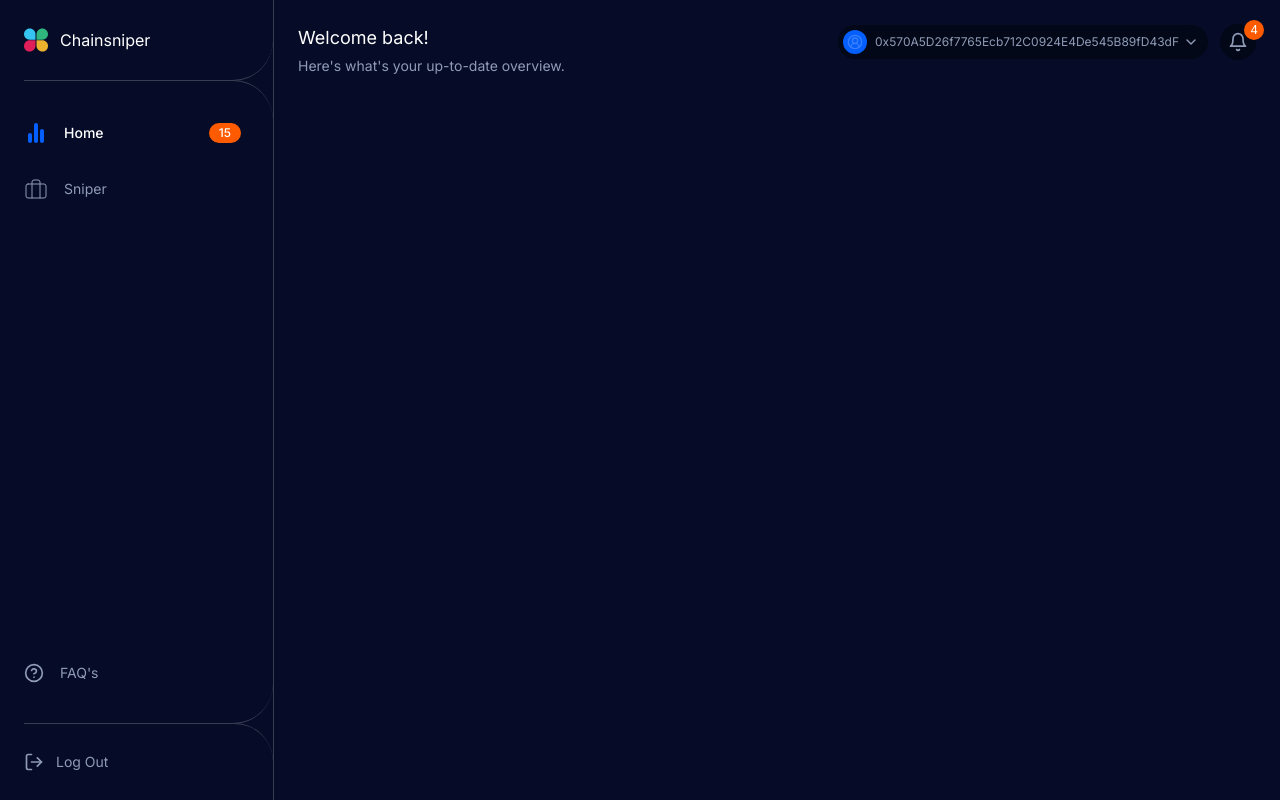
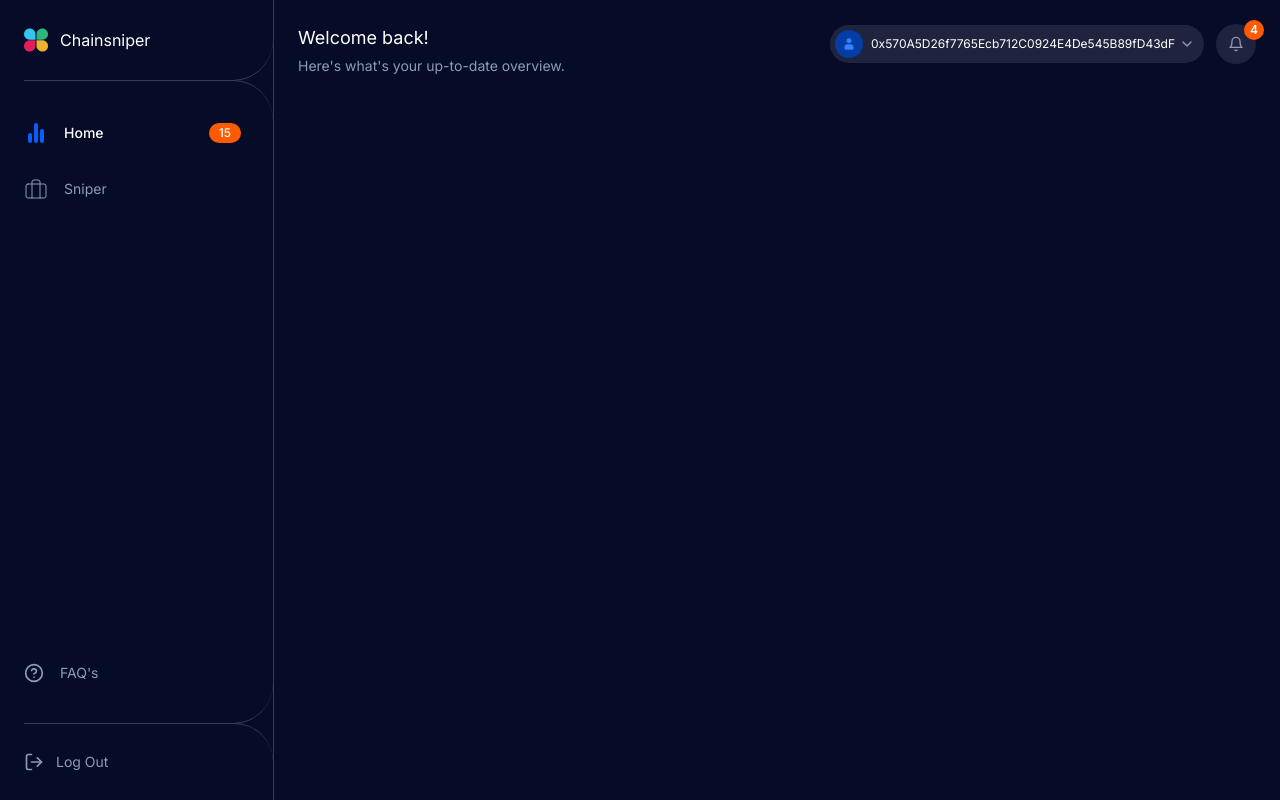
Before and after one commit to acatzk/chainsniper-test, a Next.js app: page / in a window 1280 px wide. Built offline with nearby package versions, Linux system fonts and the light colour scheme.

Commit message:
refactor: update home header

```diff
--- a/app/(main)/(routes)/page.tsx
+++ b/app/(main)/(routes)/page.tsx
@@ -1,32 +1,60 @@
 import React from 'react'
-import { Bell, ChevronDown, CircleUserRound } from 'lucide-react'
+import { Bell, ChevronDown } from 'lucide-react'
 
-import { Card } from '~/components/card'
+import { Badge } from '~/components/ui/badge'
+import { Button } from '~/components/ui/button'
+import { User } from '~/components/custom-icons/user'
+import { Popover, PopoverContent, PopoverTrigger } from '~/components/ui/popover'
 
 export default function Home(): JSX.Element {
   return (
-    <div className="mx-auto max-w-5xl p-6">
+    <>
       <header className="flex flex-wrap items-start justify-between">
         <nav className="space-y-1">
           <h1 className="text-lg text-white">Welcome back!</h1>
           <p className="text-sm">Here&apos;s what&apos;s your up-to-date overview.</p>
         </nav>
         <div className="flex items-center space-x-3">
-          <Card className="hover:bg-card hover:border-border relative flex cursor-pointer items-center gap-x-2 rounded-full border border-transparent p-1 transition duration-200 ease-in-out">
-            <div className="inline-block rounded-full bg-[#055FFC] p-1">
-              <CircleUserRound className="text-primary-foreground h-4 w-4" />
-            </div>
-            <p className="pr-6 text-xs">0x570A5D26f7765Ecb712C0924E4De545B89fD43dF</p>
-            <ChevronDown className="absolute right-2 h-4 w-4" />
-          </Card>
-          <Card className="relative inline-flex cursor-pointer items-center rounded-full p-2">
-            <Bell className="h-5 w-5" />
-            <span className="bg-badge absolute -right-2 -top-1 inline-block rounded-full p-0.5 px-1.5 text-xs text-white">
-              4
-            </span>
-          </Card>
+          <Popover>
+            <PopoverTrigger className="relative flex cursor-pointer items-center gap-x-2 rounded-full border border-transparent bg-[#1F233D] p-1 transition duration-200 ease-in-out">
+              <div className="inline-block rounded-full bg-[#053DA7] p-2">
+                <User className="text-primary-foreground h-3 w-3" />
+              </div>
+              <p className="pr-6 text-xs text-white">0x570A5D26f7765Ecb712C0924E4De545B89fD43dF</p>
+              <ChevronDown className="absolute right-2 h-4 w-4" />
+            </PopoverTrigger>
+            <PopoverContent
+              className="border-border w-full max-w-md bg-[#1F233D] text-sm text-white"
+              align="end"
+            >
+              Lorem ipsum dolor, sit amet consectetur adipisicing elit. Minima cupiditate sapiente
+              enim distinctio nostrum atque eaque cumque? Recusandae voluptates ex esse id enim,
+              error molestias explicabo beatae et autem fugit?
+            </PopoverContent>
+          </Popover>
+          <Popover>
+            <PopoverTrigger asChild>
+              <Button
+                type="button"
+                variant="ghost"
+                size="icon"
+                className="relative rounded-full bg-[#1F233D] hover:bg-none"
+              >
+                <Bell className="h-4 w-4" />
+                <Badge variant="warning" className="absolute -right-2 -top-1 px-1.5 text-xs">
+                  4
+                </Badge>
+              </Button>
+            </PopoverTrigger>
+            <PopoverContent
+              className="border-border w-full max-w-md bg-[#1F233D] text-sm text-white"
+              align="end"
+            >
+              Notification List
+            </PopoverContent>
+          </Popover>
         </div>
       </header>
-    </div>
+    </>
   )
 }
--- a/app/(main)/layout.tsx
+++ b/app/(main)/layout.tsx
@@ -10,7 +10,9 @@ export default function MainLayout({ children }: MainLayoutProps): JSX.Element {
   return (
     <div className="bg-background text-secondary flex h-full overflow-y-auto">
       <Sidebar />
-      <main className="custom-scrollbar flex-1 overflow-y-auto">{children}</main>
+      <main className="custom-scrollbar mx-auto max-w-6xl flex-1 overflow-y-auto p-6">
+        {children}
+      </main>
     </div>
   )
 }
--- a/components/card.tsx
+++ /dev/null
@@ -1,16 +0,0 @@
-import React, { ComponentProps, ReactNode } from 'react'
-
-import { cn } from '~/lib/utils'
-
-export type CardProps = {
-  children: ReactNode
-  className?: string
-} & ComponentProps<'div'>
-
-export const Card = (props: CardProps): JSX.Element => {
-  return (
-    <div {...props} className={cn('bg-card-foreground rounded-md', props.className)}>
-      {props.children}
-    </div>
-  )
-}
--- /dev/null
+++ b/components/custom-icons/user.tsx
@@ -0,0 +1,19 @@
+import React, { ComponentProps } from 'react'
+
+export const User = (props: ComponentProps<'svg'>): JSX.Element => {
+  return (
+    <svg
+      {...props}
+      width="10"
+      height="12"
+      viewBox="0 0 10 12"
+      fill="none"
+      xmlns="http://www.w3.org/2000/svg"
+    >
+      <path
+        d="M2.56108 2.6389C2.56108 1.29079 3.65741 0.194458 5.00553 0.194458C6.35364 0.194458 7.44997 1.29079 7.44997 2.6389C7.44997 3.98701 6.35364 5.08335 5.00553 5.08335C3.65741 5.08335 2.56108 3.98701 2.56108 2.6389ZM6.22223 6.30557H3.77778C1.29667 6.30557 0.416672 8.12243 0.416672 9.67832C0.416672 11.0698 1.15676 11.8056 2.55743 11.8056H7.44258C8.84325 11.8056 9.58334 11.0698 9.58334 9.67832C9.58334 8.12243 8.70334 6.30557 6.22223 6.30557Z"
+        fill="#377FFD"
+      />
+    </svg>
+  )
+}
--- /dev/null
+++ b/components/ui/badge.tsx
@@ -0,0 +1,34 @@
+import * as React from 'react'
+import { cva, type VariantProps } from 'class-variance-authority'
+
+import { cn } from '~/lib/utils'
+
+const badgeVariants = cva(
+  'inline-flex items-center rounded-full border px-2.5 py-0.5 text-xs font-semibold transition-colors focus:outline-none focus:ring-2 focus:ring-ring focus:ring-offset-2',
+  {
+    variants: {
+      variant: {
+        default: 'border-transparent bg-primary text-primary-foreground hover:bg-primary/80',
+        secondary:
+          'border-transparent bg-secondary text-secondary-foreground hover:bg-secondary/80',
+        destructive:
+          'border-transparent bg-destructive text-destructive-foreground hover:bg-destructive/80',
+        outline: 'text-foreground',
+        warning: 'bg-badge text-white border-none'
+      }
+    },
+    defaultVariants: {
+      variant: 'default'
+    }
+  }
+)
+
+export interface BadgeProps
+  extends React.HTMLAttributes<HTMLDivElement>,
+    VariantProps<typeof badgeVariants> {}
+
+function Badge({ className, variant, ...props }: BadgeProps) {
+  return <div className={cn(badgeVariants({ variant }), className)} {...props} />
+}
+
+export { Badge, badgeVariants }
--- /dev/null
+++ b/components/ui/button.tsx
@@ -0,0 +1,49 @@
+import * as React from 'react'
+import { Slot } from '@radix-ui/react-slot'
+import { cva, type VariantProps } from 'class-variance-authority'
+
+import { cn } from '~/lib/utils'
+
+const buttonVariants = cva(
+  'inline-flex items-center justify-center whitespace-nowrap rounded-md text-sm font-medium ring-offset-background transition-colors focus-visible:outline-none focus-visible:ring-2 focus-visible:ring-ring focus-visible:ring-offset-2 disabled:pointer-events-none disabled:opacity-50',
+  {
+    variants: {
+      variant: {
+        default: 'bg-primary text-primary-foreground hover:bg-primary/90',
+        destructive: 'bg-destructive text-destructive-foreground hover:bg-destructive/90',
+        outline: 'border border-input bg-background hover:bg-accent hover:text-accent-foreground',
+        secondary: 'bg-secondary text-secondary-foreground hover:bg-secondary/80',
+        ghost: '',
+        link: 'text-primary underline-offset-4 hover:underline'
+      },
+      size: {
+        default: 'h-10 px-4 py-2',
+        sm: 'h-9 rounded-md px-3',
+        lg: 'h-11 rounded-md px-8',
+        icon: 'h-10 w-10'
+      }
+    },
+    defaultVariants: {
+      variant: 'default',
+      size: 'default'
+    }
+  }
+)
+
+export interface ButtonProps
+  extends React.ButtonHTMLAttributes<HTMLButtonElement>,
+    VariantProps<typeof buttonVariants> {
+  asChild?: boolean
+}
+
+const Button = React.forwardRef<HTMLButtonElement, ButtonProps>(
+  ({ className, variant, size, asChild = false, ...props }, ref) => {
+    const Comp = asChild ? Slot : 'button'
+    return (
+      <Comp className={cn(buttonVariants({ variant, size, className }))} ref={ref} {...props} />
+    )
+  }
+)
+Button.displayName = 'Button'
+
+export { Button, buttonVariants }
--- /dev/null
+++ b/components/ui/popover.tsx
@@ -0,0 +1,31 @@
+'use client'
+
+import * as React from 'react'
+import * as PopoverPrimitive from '@radix-ui/react-popover'
+
+import { cn } from '~/lib/utils'
+
+const Popover = PopoverPrimitive.Root
+
+const PopoverTrigger = PopoverPrimitive.Trigger
+
+const PopoverContent = React.forwardRef<
+  React.ElementRef<typeof PopoverPrimitive.Content>,
+  React.ComponentPropsWithoutRef<typeof PopoverPrimitive.Content>
+>(({ className, align = 'center', sideOffset = 4, ...props }, ref) => (
+  <PopoverPrimitive.Portal>
+    <PopoverPrimitive.Content
+      ref={ref}
+      align={align}
+      sideOffset={sideOffset}
+      className={cn(
+        'bg-popover text-popover-foreground data-[state=open]:animate-in data-[state=closed]:animate-out data-[state=closed]:fade-out-0 data-[state=open]:fade-in-0 data-[state=closed]:zoom-out-95 data-[state=open]:zoom-in-95 data-[side=bottom]:slide-in-from-top-2 data-[side=left]:slide-in-from-right-2 data-[side=right]:slide-in-from-left-2 data-[side=top]:slide-in-from-bottom-2 z-50 w-72 rounded-md border p-4 shadow-md outline-none',
+        className
+      )}
+      {...props}
+    />
+  </PopoverPrimitive.Portal>
+))
+PopoverContent.displayName = PopoverPrimitive.Content.displayName
+
+export { Popover, PopoverTrigger, PopoverContent }
--- a/package.json
+++ b/package.json
@@ -9,6 +9,8 @@
     "lint": "next lint"
   },
   "dependencies": {
+    "@radix-ui/react-popover": "^1.0.7",
+    "@radix-ui/react-slot": "^1.0.2",
     "class-variance-authority": "^0.7.0",
     "clsx": "^2.1.0",
     "lucide-react": "^0.319.0",
--- a/styles/tailwind.css
+++ b/styles/tailwind.css
@@ -71,3 +71,9 @@ body,
     --ring: 212.7 26.8% 83.9%;
   }
 }
+
+@layer components {
+  .custom-scrollbar {
+    @apply scrollbar-thin scrollbar-track-transparent scrollbar-thumb-slate-700 scrollbar-thumb-rounded-md;
+  }
+}
--- a/tailwind.config.ts
+++ b/tailwind.config.ts
@@ -65,7 +65,7 @@ const config = {
       }
     }
   },
-  plugins: [require('tailwindcss-animate')]
+  plugins: [require('tailwindcss-animate'), require('tailwind-scrollbar')({ nocompatible: true })]
 } satisfies Config
 
 export default config
```
Also changed, not shown: 1 other file (tests, documents, lock files or other folders).
